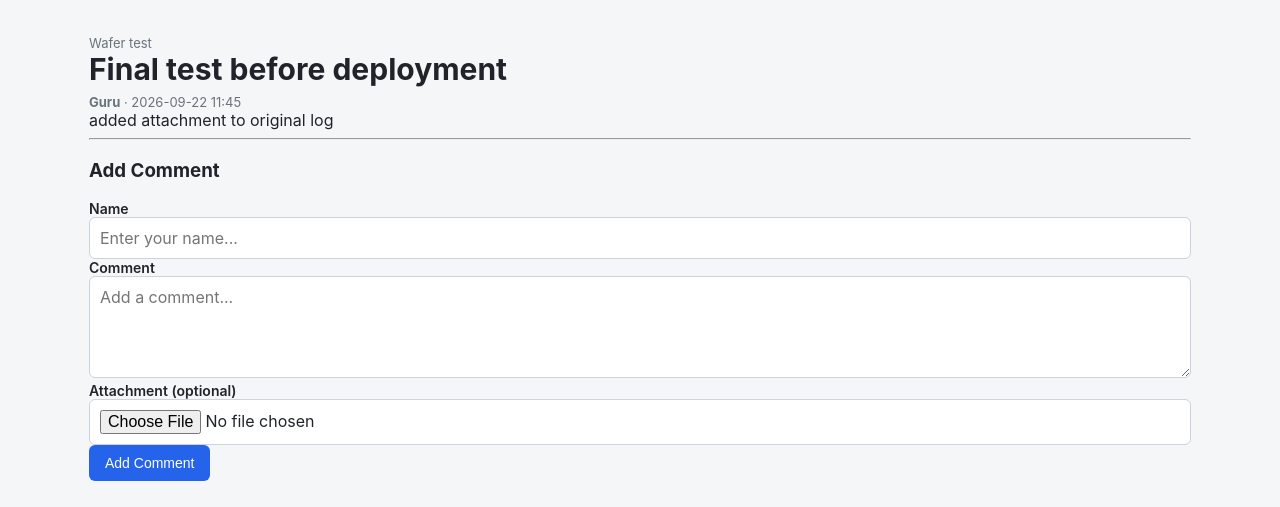
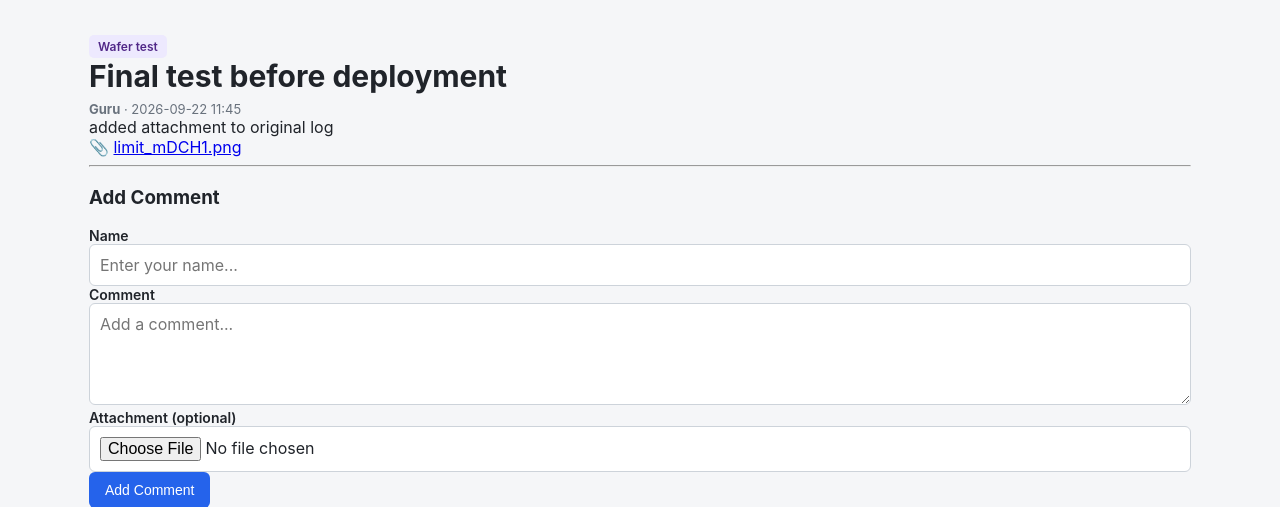
Before and after one commit to greddy36/lab_elog, a Flask app: page /log/1 in a window 1280 px wide. Shown: the part 67-574 px from the top of the page. Run offline with Flask 3, Linux system fonts and the light colour scheme.

Commit message:
added attachment to original log. Can be deployed!

```diff
--- a/app.py
+++ b/app.py
@@ -29,7 +29,6 @@ class LogEntry(db.Model):
 	log_type = db.Column(db.String(50), nullable=False, default="Work")
 	subsystem = db.Column(db.String(100), nullable=True)
 
-	work_performed = db.Column(db.Text, nullable=True)
 	result = db.Column(db.Text, nullable=True)
 
 	created_at = db.Column(db.DateTime, nullable=False, default=datetime.now)
@@ -139,7 +138,6 @@ def index():
 		logs_query = logs_query.join(Author).outerjoin(Comment).filter(
 		    or_(
 		        LogEntry.title.ilike(pattern),
-		        LogEntry.work_performed.ilike(pattern),
 		        LogEntry.result.ilike(pattern),
 		        LogEntry.subsystem.ilike(pattern),
 		        Author.name.ilike(pattern),
@@ -197,7 +195,6 @@ def new_log():
 			title=request.form.get("title", "").strip(),
 			log_type=request.form.get("log_type", "Work"),
 			subsystem=request.form.get("subsystem", "").strip(),
-			work_performed=request.form.get("work_performed", "").strip(),
 			result=request.form.get("result", "").strip(),
 			author=author,
 		)
@@ -210,8 +207,29 @@ def new_log():
 
 
 		db.session.add(entry)
+		db.session.flush()
+		# Handle optional attachment
+		file = request.files.get("file")
+
+		if file and file.filename != "":
+			original_filename = file.filename
+			safe_filename = secure_filename(original_filename)
+
+			stored_filename = f"{uuid.uuid4().hex}_{safe_filename}"
+
+			log_folder = os.path.join( UPLOAD_FOLDER, str(entry.id))
+
+			os.makedirs(log_folder, exist_ok=True)
+
+			file.save( os.path.join(log_folder,stored_filename))
+
+			attachment = Attachment(
+				filename=original_filename,
+				stored_filename=stored_filename,
+				log_entry_id=entry.id
+			)
+			db.session.add(attachment)
 		db.session.commit()
-
 		return redirect(url_for("view_log", log_id=entry.id))
 
 	return render_template("new_log.html", error=None)
@@ -334,15 +352,26 @@ def upload_attachment(log_id):
 
 	return redirect(url_for("view_log", log_id=log_id))
 
-@app.route("/comment/<int:comment_id>/attachment")
+@app.route("/attachment/<int:attachment_id>")
+def download_attachment(attachment_id):
+
+    attachment = db.get_or_404(Attachment,attachment_id)
+
+    directory = os.path.join(UPLOAD_FOLDER,str(attachment.log_entry_id))
+
+    return send_from_directory(
+        directory,
+        attachment.stored_filename,
+        download_name=attachment.filename
+    )
+
+@app.route("/comment/<int:comment_id>/attachment")#could be merged with the above route
 def download_comment_attachment(comment_id):
 
     comment = db.get_or_404(Comment, comment_id)
 
     if not comment.attachment_stored_filename:
-        return redirect(
-            url_for("view_log", log_id=comment.log_entry_id)
-        )
+        return redirect(url_for("view_log", log_id=comment.log_entry_id))
 
     directory = os.path.join(
         UPLOAD_FOLDER,
--- a/static/style.css
+++ b/static/style.css
@@ -161,9 +161,15 @@ textarea {
     gap: 10px;
 }
 
-.type,
-
-
+.type {
+    display: inline-block;
+    padding: 4px 9px;
+    border-radius: 5px;
+    background: #ede9fe;
+    color: #512888;
+    font-size: 12px;
+    font-weight: 600;
+}
 .metadata {
     color: #69727d;
     font-size: 13px;
--- a/templates/view_log.html
+++ b/templates/view_log.html
@@ -23,9 +23,21 @@
 </div>
 
 <section class="log-section">
-
     <div class="log-text">{{ log.result or "—" }}</div>
 </section>
+
+{% if log.attachments %}
+    <div class="attachments">
+        {% for attachment in log.attachments %}
+            <div class="attachment">
+                📎
+                <a href="{{ url_for('download_attachment', attachment_id=attachment.id) }}">
+                    {{ attachment.filename }}
+                </a>
+            </div>
+        {% endfor %}
+    </div>
+{% endif %}
 
 <hr>
 
```
Also changed, not shown: templates/new_log.html (+5 -2 lines), instance/lab_elog.db, 1 other file.
